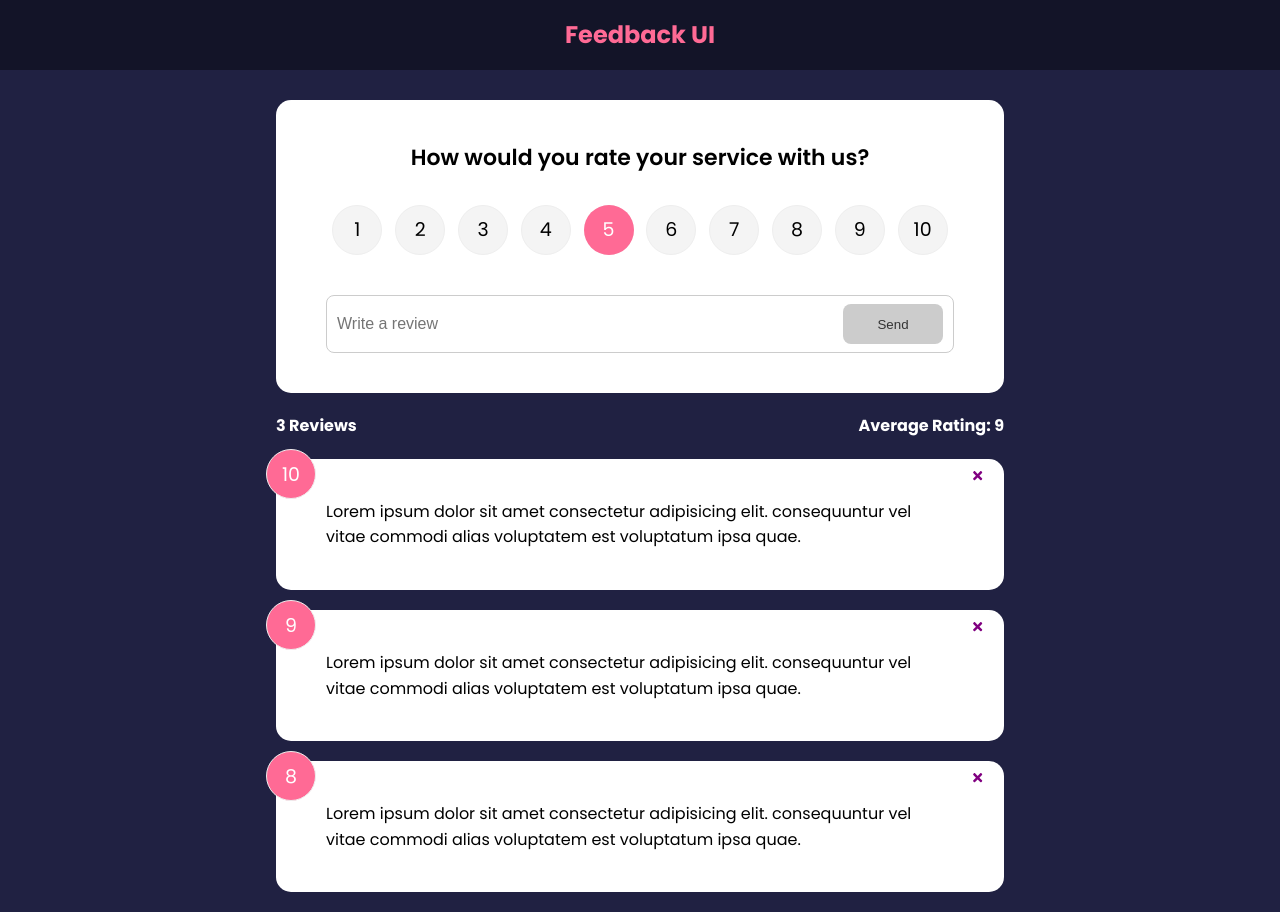
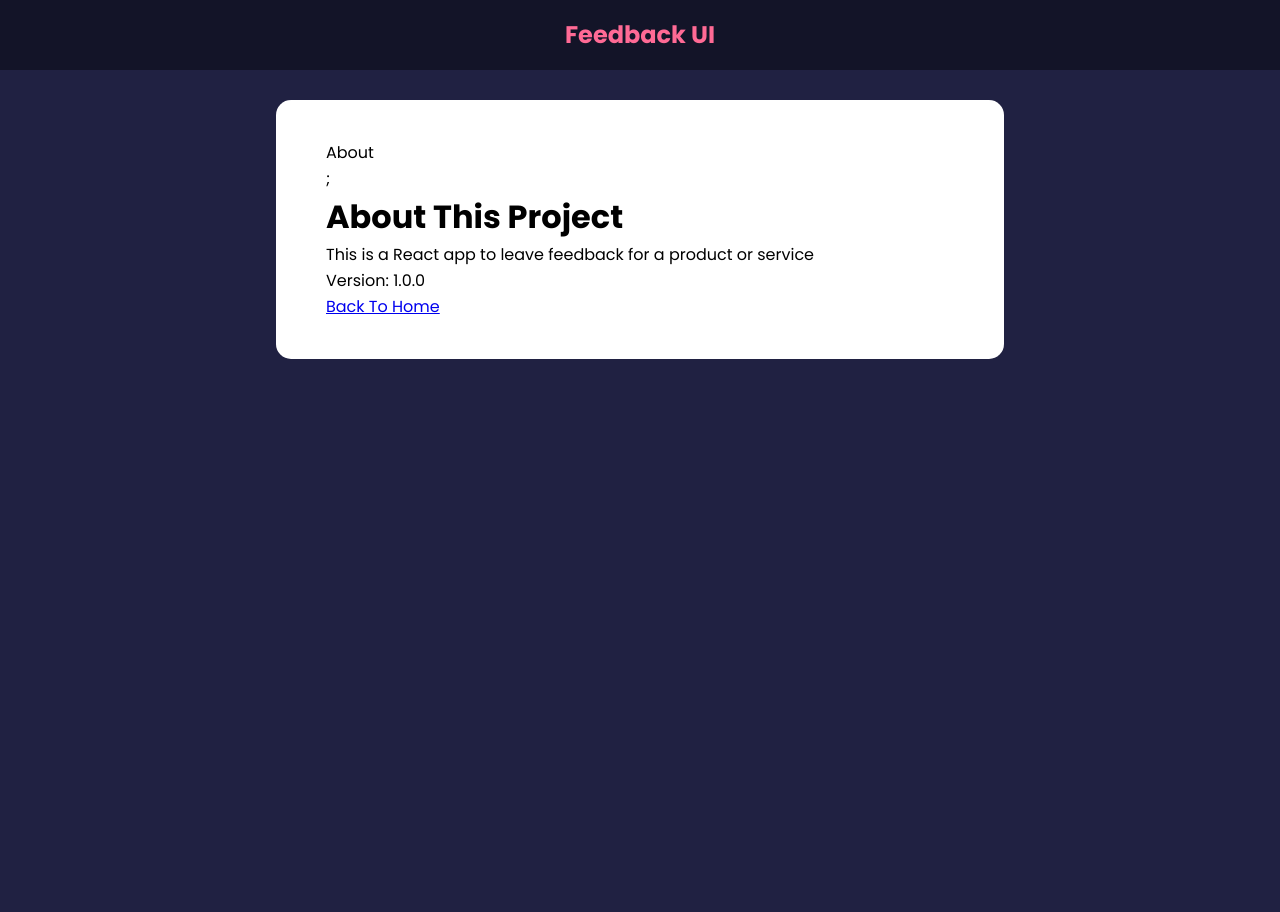
Before and after one commit to Musstah/ReactFrontToBack, a React (Create React App) app in the folder feedback-app/: page /about in a window 1280 px wide. After the commit the page ends 800 px from the top, so only its background shows below. Built offline with nearby package versions, Linux system fonts and the light colour scheme.

Commit message:
Problems with stats

```diff
--- a/feedback-app/package.json
+++ b/feedback-app/package.json
@@ -8,6 +8,7 @@
     "react": "^18.2.0",
     "react-dom": "^18.2.0",
     "react-icons": "^5.0.1",
+    "react-router-dom": "^6.21.3",
     "react-scripts": "5.0.1",
     "uuid": "^9.0.1",
     "web-vitals": "^3.5.1"
--- a/feedback-app/src/App.js
+++ b/feedback-app/src/App.js
@@ -1,4 +1,5 @@
 import { v4 as uuidv4 } from "uuid";
+import { BrowserRouter as Router, Route, Routes } from "react-router-dom";
 import { useState } from "react";
 import Header from "./components/Header";
 import FeedbackList from "./components/FeedbackList";
@@ -6,6 +7,7 @@ import FeedbackData from "./data/FeedbackData";
 import Card from "./components/shared/Card";
 import FeedbackStats from "./components/FeedbackStats";
 import FeedbackForm from "./components/FeedbackForm";
+import AboutPage from "./pages/AboutPage";
 
 function App() {
   const [feedback, setFeedback] = useState(FeedbackData);
@@ -22,14 +24,27 @@ function App() {
   };
 
   return (
-    <>
+    <Router>
       <Header />
       <div className="container">
-        <FeedbackForm handleAdd={addFeedback} />
-        <FeedbackStats feedback={feedback} />
-        <FeedbackList feedback={feedback} handleDelete={deleteFeedback} />
+        <Routes>
+          <Route
+            path="/"
+            element={
+              <>
+                <FeedbackForm />
+                <FeedbackStats />
+                <FeedbackList />
+              </>
+            }
+          ></Route>
+
+          <Route path="/about" element={<AboutPage />} />
+        </Routes>
+
+        {/* <AboutIconLink /> */}
       </div>
-    </>
+    </Router>
   );
 }
 
--- /dev/null
+++ b/feedback-app/src/pages/AboutPage.jsx
@@ -0,0 +1,16 @@
+import Card from "../components/shared/Card";
+
+function AboutPage() {
+  return (
+    <Card>
+      <div>About</div>;<h1>About This Project</h1>
+      <p>This is a React app to leave feedback for a product or service</p>
+      <p>Version: 1.0.0</p>
+      <p>
+        <a href="/">Back To Home</a>
+      </p>
+    </Card>
+  );
+}
+
+export default AboutPage;
```
Also changed, not shown: 1 other file (tests, documents, lock files or other folders).
